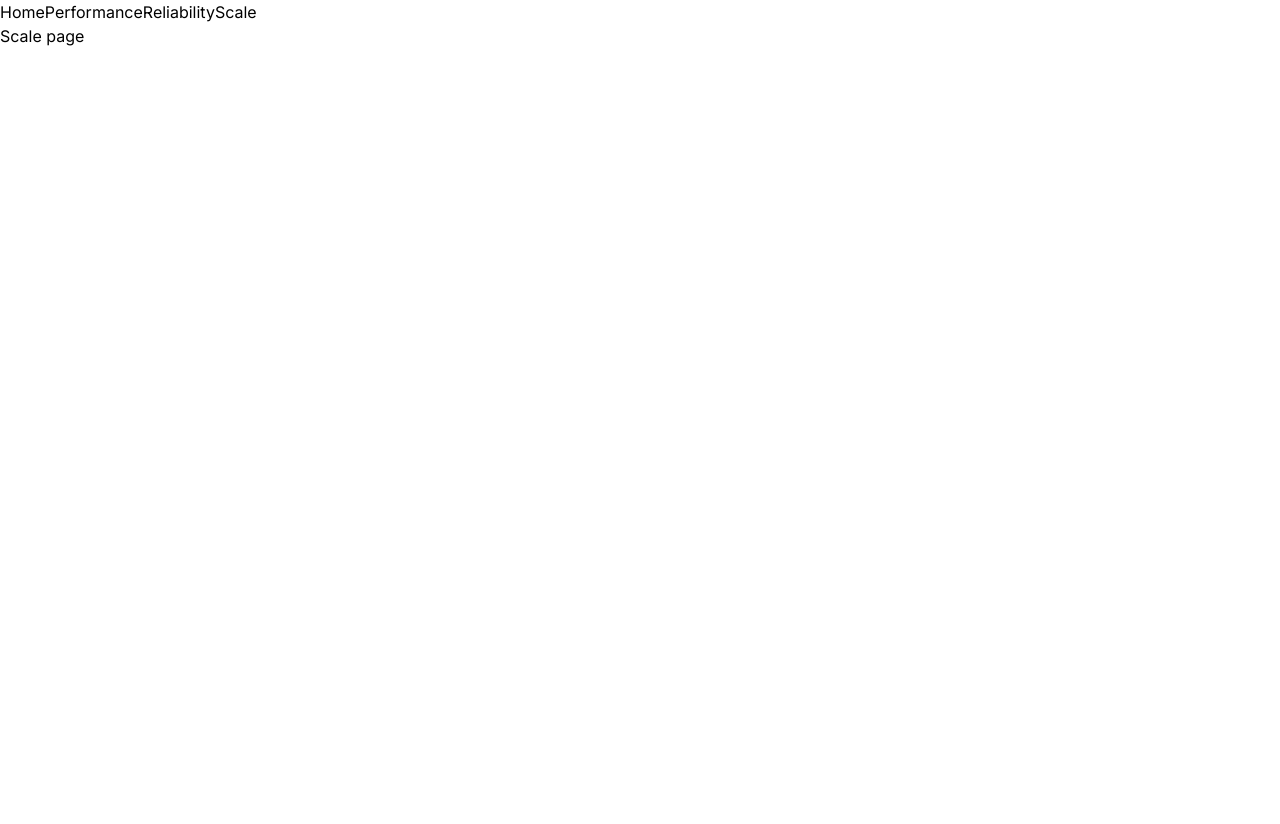
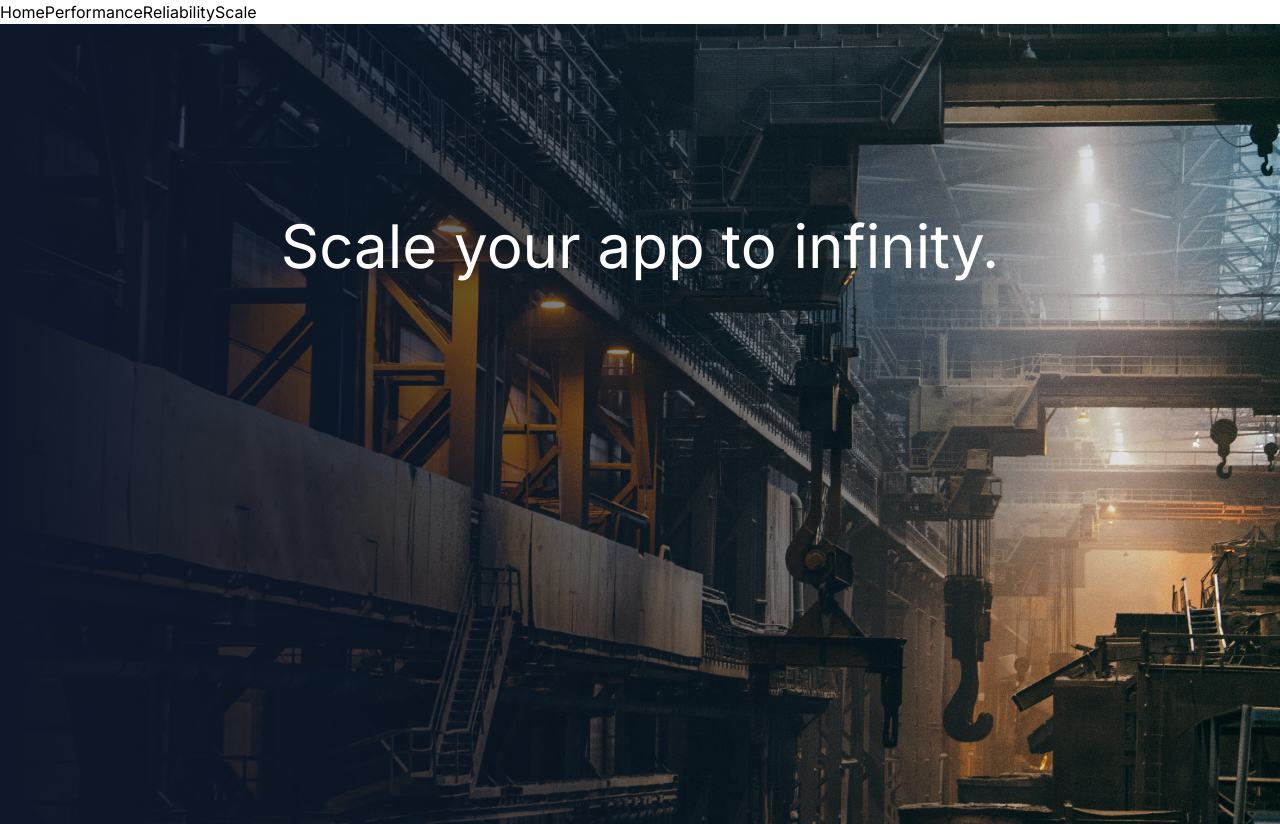
Before and after one commit to inigomarquinez/training-nextjs-the-complete-developers-guide, a Next.js app: page /scale in a window 1280 px wide. Before the commit the page ends 800 px from the top, so only its background shows below. Built offline with nearby package versions, Linux system fonts and the light colour scheme.

Commit message:
feat: add Hero component to performance, reliability, and scale pages

```diff
--- a/src/app/page.tsx
+++ b/src/app/page.tsx
@@ -1,5 +1,3 @@
-import Image from "next/image";
-
 import Hero from "@/components/hero";
 import homeImg from "/public/home.jpg";
 
--- a/src/app/performance/page.tsx
+++ b/src/app/performance/page.tsx
@@ -1,3 +1,12 @@
+import Hero from "@/components/hero";
+import performanceImg from "/public/performance.jpg";
+
 export default function PerformancePage() {
-  return <div>Performance page</div>;
+  return (
+    <Hero
+      imgData={performanceImg}
+      imgAlt="welding"
+      title="We serve high performance applications"
+    />
+  );
 }
--- a/src/app/reliability/page.tsx
+++ b/src/app/reliability/page.tsx
@@ -1,3 +1,12 @@
+import Hero from "@/components/hero";
+import reliability from "/public/reliability.jpg";
+
 export default function ReliabilityPage() {
-  return <div>Reliability page</div>;
+  return (
+    <Hero
+      imgData={reliability}
+      imgAlt="welding"
+      title="Super high reliability hosting"
+    />
+  );
 }
--- a/src/app/scale/page.tsx
+++ b/src/app/scale/page.tsx
@@ -1,3 +1,12 @@
+import Hero from "@/components/hero";
+import scaleImg from "/public/scale.jpg";
+
 export default function ScalePage() {
-  return <div>Scale page</div>;
+  return (
+    <Hero
+      imgData={scaleImg}
+      imgAlt="steel factory"
+      title="Scale your app to infinity."
+    />
+  );
 }
```
